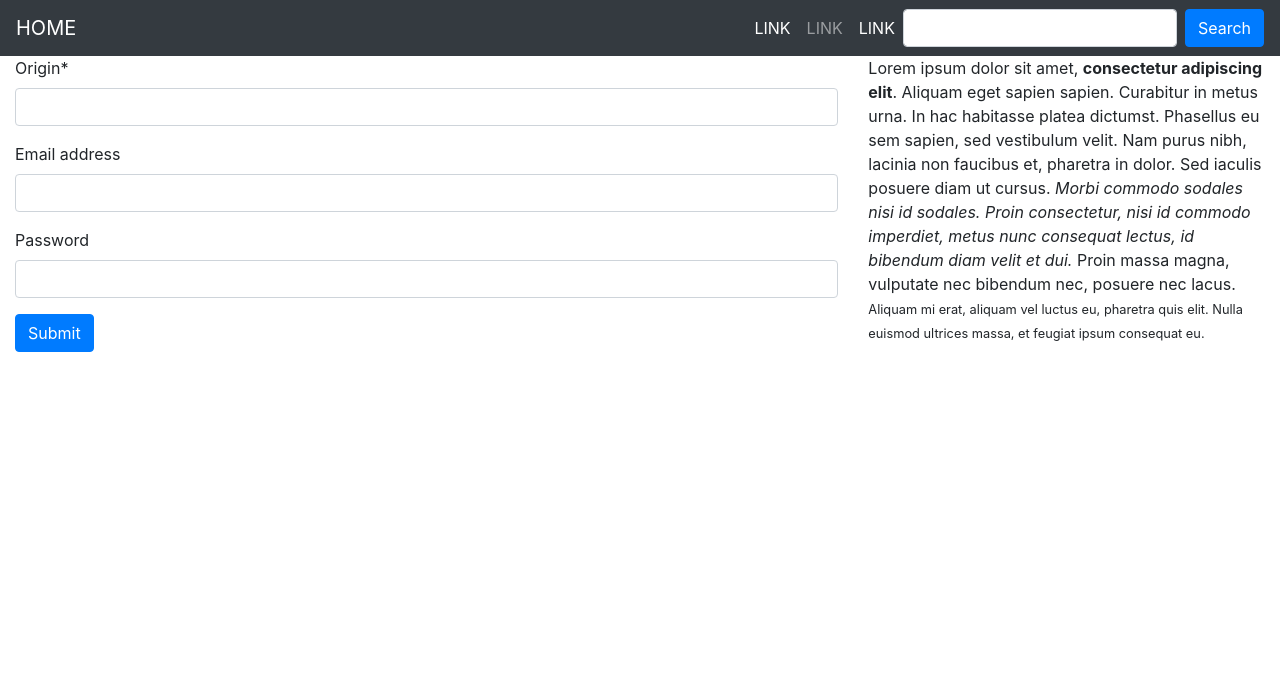
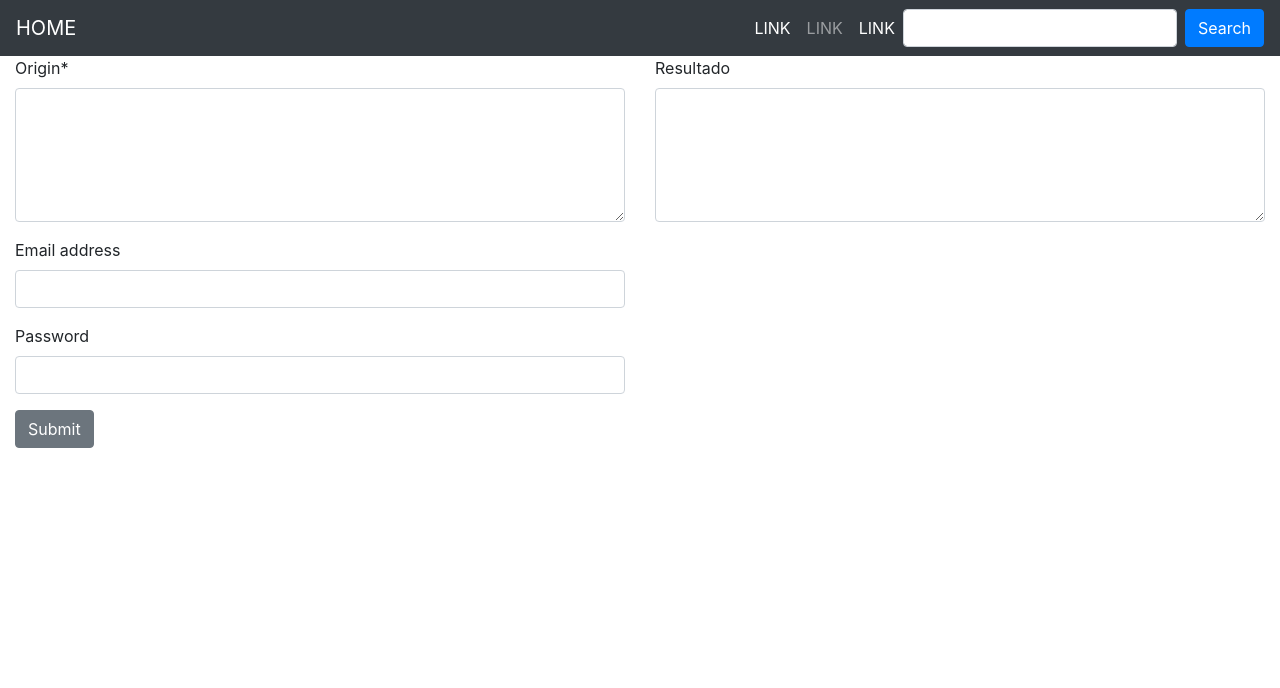
Before and after one commit to imHireki/django-website, a Django app: page /letras-diferentes/ in a window 1280 px wide. Shown: the top 688 px of the page. Run offline with Django 3.2, Linux system fonts and the light colour scheme; some libraries are stand-ins or nearby versions.

Commit message:
form with html output

```diff
--- a/pages/forms.py
+++ b/pages/forms.py
@@ -2,4 +2,5 @@ from django import forms
 
 
 class InputForms(forms.Form):
-    origin = forms.CharField(label='Origin', max_length=100)
+    # origin = forms.CharField(label='Origin', max_length=100)
+    origin = forms.CharField(label='Origin', widget=forms.Textarea(attrs={"rows":5}))
--- a/pages/templates/pages/letrasDiferentes.html
+++ b/pages/templates/pages/letrasDiferentes.html
@@ -7,10 +7,10 @@
 
 Letras diferentes
 
-{% block 66 %}
+{% block a50 %}
 <form action="" method="post">{% csrf_token %}
     {{ form|crispy }}
-    {{ form.a|return_a }}
+
 
     <div class="form-group">
 
@@ -27,22 +27,19 @@ Letras diferentes
         <input type="password" class="form-control" id="exampleInputPassword1" />
     </div>
 
-    <button type="submit" class="btn btn-primary">
+    <button type="submit" class="btn btn-secondary">
         Submit
     </button>
 </form>
 {% endblock %}
 
 <!-- BLOCK 33% -->
-{% block 33 %}
-<p>
-    Lorem ipsum dolor sit amet, <strong>consectetur adipiscing elit</strong>.
-    Aliquam eget sapien sapien. Curabitur in metus urna. In hac habitasse platea dictumst.
-    Phasellus eu sem sapien, sed vestibulum velit. Nam purus nibh, lacinia non faucibus et,
-    pharetra in dolor. Sed iaculis posuere diam ut cursus. <em>Morbi commodo sodales nisi id sodales.
-    Proin consectetur, nisi id commodo imperdiet, metus nunc consequat lectus,
-    id bibendum diam velit et dui.</em> Proin massa magna, vulputate nec bibendum nec,
-    posuere nec lacus. <small>Aliquam mi erat, aliquam vel luctus eu, pharetra quis elit.
-    Nulla euismod ultrices massa, et feugiat ipsum consequat eu.</small>
-</p>
+{% block b50 %}
+<form action="" method="post">
+    <div class="form-group">
+        <label for="id_origin">Resultado</label>
+        <textarea class="form-control" id="id_origin" rows="5">{{ form.a|return_a }}</textarea>
+    </div>
+</form>
+{{ form.a|return_a }}
 {% endblock %}
--- a/templates/base.html
+++ b/templates/base.html
@@ -17,15 +17,15 @@
             <!-- Div 100%-->
             <div class="col-md-12">
 
-                <!-- Div 66.6% -->
+                <!-- Div 50% a -->
                 <div class="row">
-                    <div class="col-md-8">
-                        {% block 66 %}{% endblock %}
+                    <div class="col-md-6">
+                        {% block a50 %}{% endblock %}
                     </div>
 
-                    <!-- Div 33.3% -->
-                    <div class="col-md-4">
-                        {% block 33 %}{% endblock %}
+                    <!-- Div 50% b -->
+                    <div class="col-md-6">
+                        {% block b50 %}{% endblock %}
                     </div>
                 </div>
 
```
